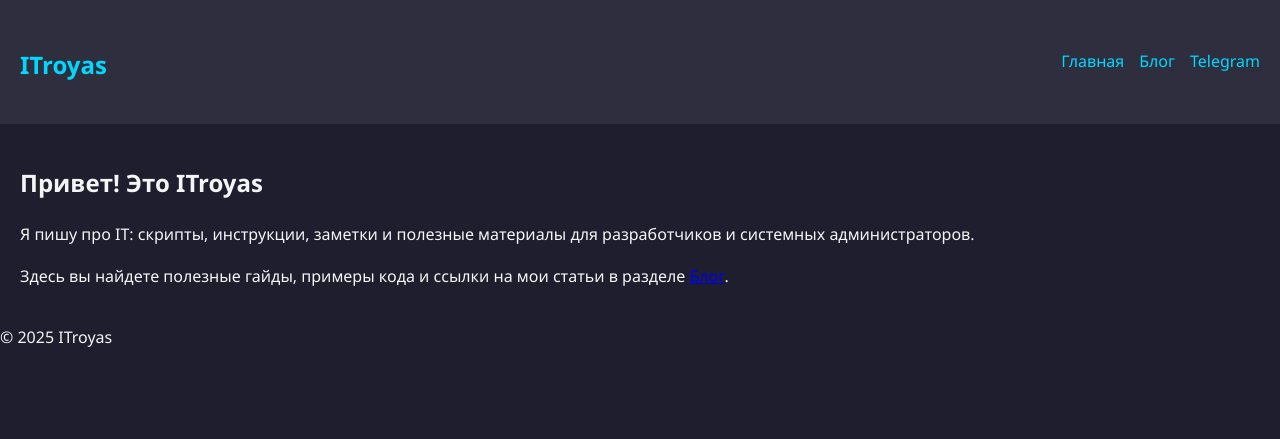
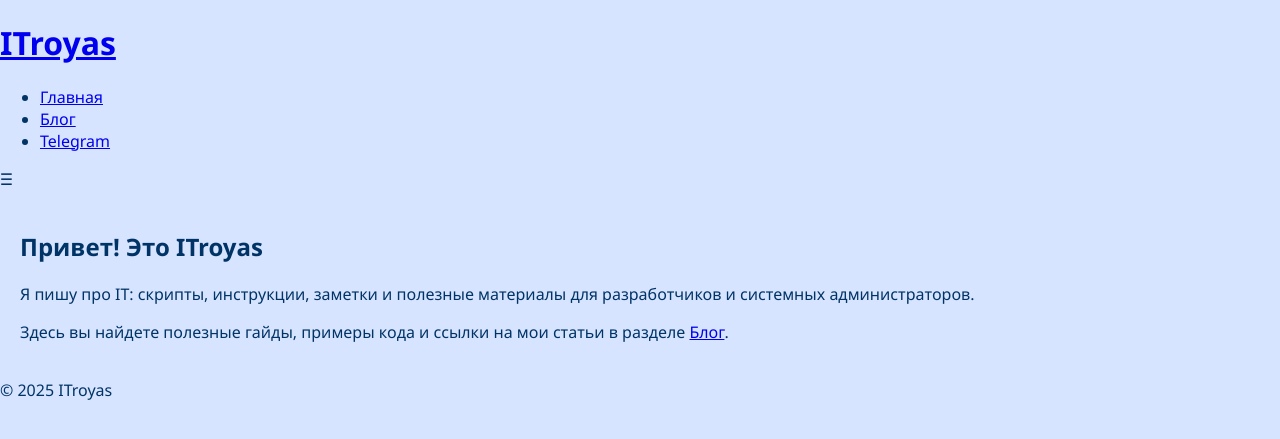
Before and after one commit to ITroyas/itroyas.github.io, a Jekyll site: the page built from index.md, in a window 1280 px wide. Shown: the top 439 px of the page. Built offline with Jekyll 4.4.1, drawn with Linux system fonts in a browser that asks for light colours.

Commit message:
Update custom.css

```diff
--- a/assets/css/custom.css
+++ b/assets/css/custom.css
@@ -1,66 +1,24 @@
-/* Общий фон и текст */
+/* Общий фон */
 body {
-  background: #1e1e2f;
-  color: #f5f5f5;
+  background: #d6e4ff;
+  color: #003366;
   font-family: "Segoe UI", Tahoma, Geneva, Verdana, sans-serif;
-  line-height: 1.6;
   margin: 0;
   padding: 0;
 }
 
-/* Шапка */
-.site-header {
-  display: flex;
-  justify-content: space-between;
-  align-items: center;
-  padding: 15px 20px;
-  background: #2e2e3f;
-  position: relative;
-}
-
-.site-header h1 a {
-  text-decoration: none;
-  color: #00d8ff;
-  font-size: 1.5rem;
-}
-
-/* Меню */
-.menu {
-  position: relative;
-}
-
-.menu-list {
-  display: flex;
-  gap: 15px;
-  list-style: none;
-}
-
-.menu-list li a {
-  text-decoration: none;
-  color: #00d8ff;
-}
-
-/* Бургер */
-.burger {
-  display: none;
-  font-size: 2rem;
-  cursor: pointer;
-  color: #00d8ff;
-}
-
-/* Контейнер страницы */
+/* Контейнер для контента + сайдбар */
 .container {
   display: flex;
   gap: 20px;
   padding: 20px;
 }
 
-/* Контент */
+/* Контент (сетка постов) */
 .content {
   flex: 1;
 }
 
-/* Сетка карточек постов */
 .posts-grid {
   display: grid;
   grid-template-columns: repeat(auto-fit, minmax(280px, 1fr));
@@ -68,84 +26,58 @@
   justify-items: center;
 }
 
-/* Карточки постов */
+/* Карточка статьи */
 .post-card {
-  background: #2e2e3f;
-  color: #f5f5f5;
-  padding: 15px;
+  background: #e9f0ff;
+  padding: 20px;
   border-radius: 12px;
-  box-shadow: 0 6px 15px rgba(0,0,0,0.3);
+  box-shadow: 0 6px 12px rgba(0,0,0,0.15);
   display: flex;
   flex-direction: column;
   width: 100%;
   max-width: 350px;
 }
 
-.post-card img {
-  width: 100%;
-  height: 180px;
-  object-fit: cover;
-  border-radius: 10px;
+.post-card h2 {
+  font-size: 1.4rem;
   margin-bottom: 10px;
 }
 
-.post-card h2 {
-  font-size: 1.2rem;
-  margin-bottom: 10px;
-  color: #00d8ff;
-}
-
 .post-card p {
-  flex: 1;
-  font-size: 0.95rem;
-  margin-bottom: 10px;
-  color: #cfd8dc;
+  font-size: 1rem;
+  line-height: 1.5;
+  color: #4d5d7a;
+  margin-bottom: 15px;
 }
 
 .read-more {
   text-decoration: none;
-  color: #00d8ff;
+  color: #1e90ff;
   font-weight: bold;
+  align-self: flex-start;
   margin-bottom: 10px;
 }
 
-/* Теги внутри карточки */
 .post-tags {
-  text-align: right;
+  margin-top: auto;
+  display: flex;
+  justify-content: space-between;
+  font-size: 0.85rem;
+  color: #888;
 }
 
-.post-tags a {
-  text-decoration: none;
-  color: #888;
-  margin-left: 5px;
-  font-size: 0.85rem;
-}
-
-/* Сайдбар */
+/* Сайдбар категорий */
 .sidebar {
   width: 200px;
   flex-shrink: 0;
-  background: #2e2e3f;
+  background: #e9f0ff;
   padding: 15px;
   border-radius: 12px;
+  box-shadow: 0 4px 10px rgba(0,0,0,0.1);
 }
 
 .sidebar h3 {
   margin-bottom: 10px;
-  color: #00d8ff;
-}
-
-.sidebar ul {
-  list-style: none;
-}
-
-.sidebar ul li {
-  margin-bottom: 5px;
-}
-
-.sidebar ul li a {
-  text-decoration: none;
-  color: #00d8ff;
 }
 
 /* Адаптивность */
@@ -158,23 +90,6 @@
     margin-top: 20px;
   }
   .posts-grid {
-    grid-template-columns: repeat(auto-fit, minmax(250px, 1fr));
-  }
-  .menu-list {
-    display: none;
-    flex-direction: column;
-    position: absolute;
-    top: 60px;
-    right: 0;
-    background: #2e2e3f;
-    padding: 10px;
-    border-radius: 8px;
-    box-shadow: 0 4px 8px rgba(0,0,0,0.3);
-  }
-  .menu-list.show {
-    display: flex;
-  }
-  .burger {
-    display: block;
+    grid-template-columns: 1fr; /* одна карточка на мобилке */
   }
 }
```
